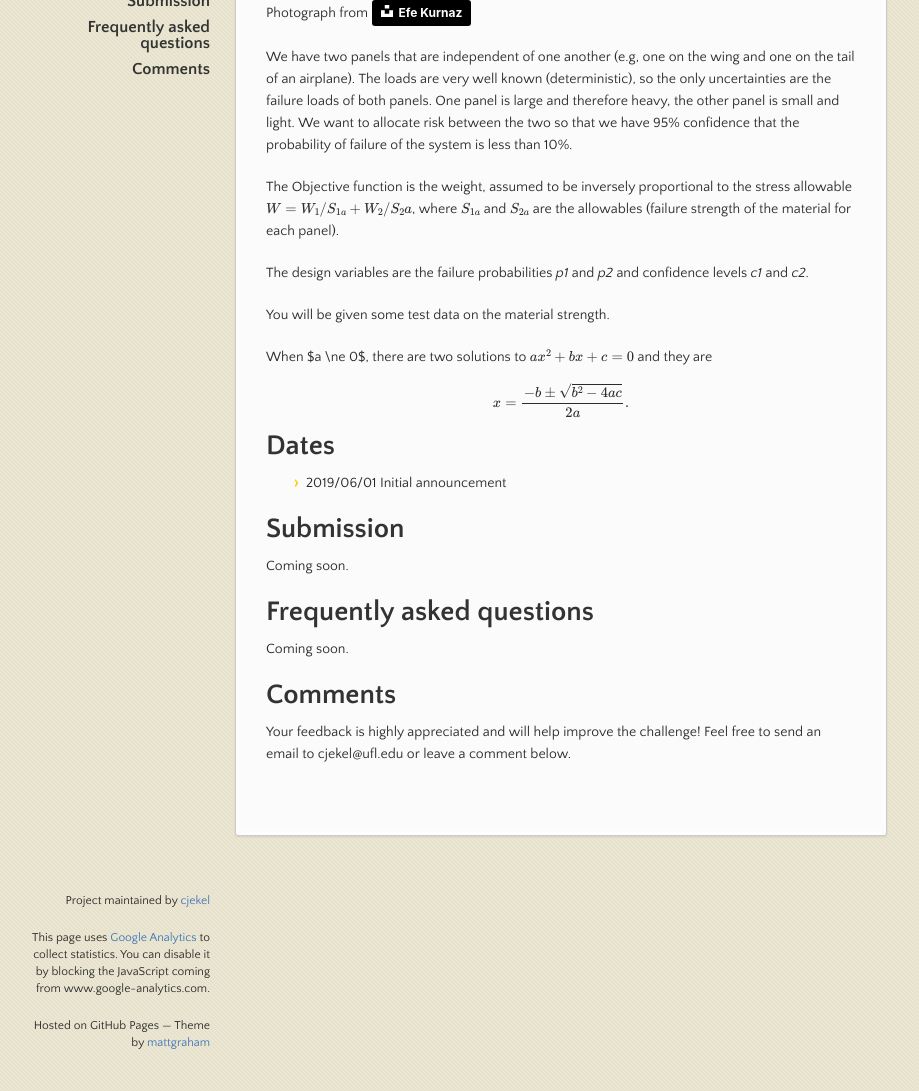
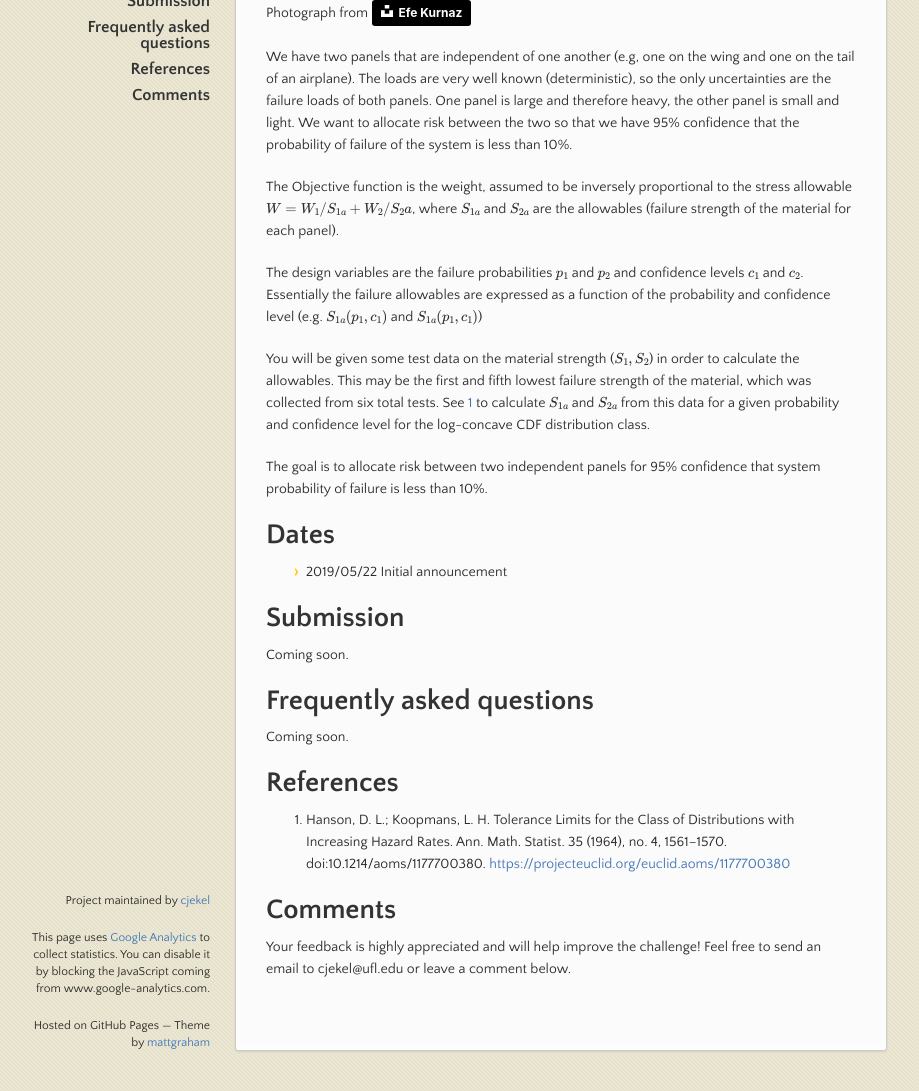
Before and after one commit to cjekel/rbdo19, a Jekyll site: the page built from index.md, in a window 1280 px wide and 1400 px high, scrolled down 663 px. Shown: the part 309-1400 px from the top of the window, without its empty margins (80-999 px from the left). Built offline with Jekyll 4.4.1, drawn with Linux system fonts in a browser that asks for light colours; formulas are drawn with MathJax 3; comment, search, counter and statistics services are not loaded; our own code applies the rules of GitHub Pages for plain Markdown files.

Commit message:
re do rbdo site with ref and math

```diff
--- a/index.md
+++ b/index.md
@@ -26,19 +26,15 @@ We have two panels that are independent of one another (e.g, one on the wing and
 
 The Objective function is the weight, assumed to be inversely proportional to the stress allowable $$W = W_1/S_{1a}+W_2/S_2a$$, where $$S_{1a}$$ and $$S_{2a}$$ are the allowables (failure strength of the material for each panel).
 
-The design variables are the failure probabilities _p1_ and _p2_ and confidence levels _c1_ and _c2_.
+The design variables are the failure probabilities $$p_1$$ and $$p_2$$ and confidence levels $$c_1$$ and $$c_2$$. Essentially the failure allowables are expressed as a function of the probability and confidence level (e.g. $$S_{1a}(p_1, c_1)$$ and $$S_{1a}(p_1, c_1)$$)
 
-You will be given some test data on the material strength.
+You will be given some test data on the material strength ($$S_1, S_2$$) in order to calculate the allowables. This may be the first and fifth lowest failure strength of the material, which was collected from six total tests. See [1](https://projecteuclid.org/euclid.aoms/1177700380) to calculate $$S_{1a}$$ and $$S_{2a}$$ from this data for a given probability and confidence level for the log-concave CDF distribution class.
 
-<body>
-When $a \ne 0$, there are two solutions to \(ax^2 + bx + c = 0\) and they are
-$$x = {-b \pm \sqrt{b^2-4ac} \over 2a}.$$
-</body>
-
+The goal is to allocate risk between two independent panels for 95% confidence that system probability of failure is less than 10%.
 
 # Dates
 
-- 2019/06/01 Initial announcement
+- 2019/05/22 Initial announcement
 
 # Submission
 
@@ -48,6 +44,10 @@ Coming soon.
 
 Coming soon.
 
+# References
+
+1. Hanson, D. L.; Koopmans, L. H. Tolerance Limits for the Class of Distributions with Increasing Hazard Rates. Ann. Math. Statist. 35 (1964), no. 4, 1561--1570. doi:10.1214/aoms/1177700380. [https://projecteuclid.org/euclid.aoms/1177700380](https://projecteuclid.org/euclid.aoms/1177700380)
+
 # Comments
 
 Your feedback is highly appreciated and will help improve the challenge! Feel free to send an email to cjekel@ufl.edu or leave a comment below.
```
